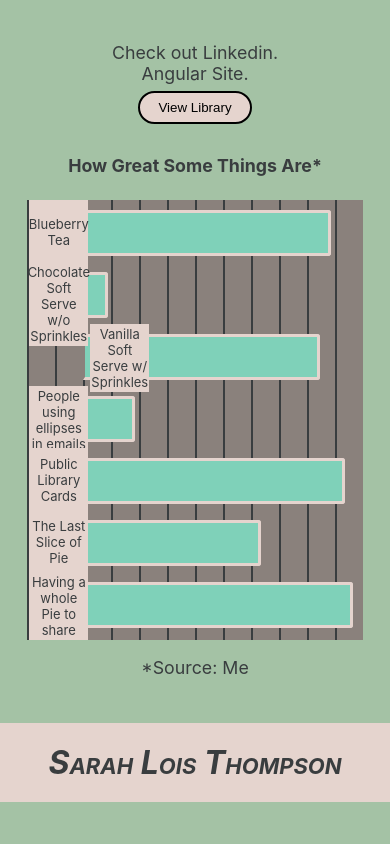
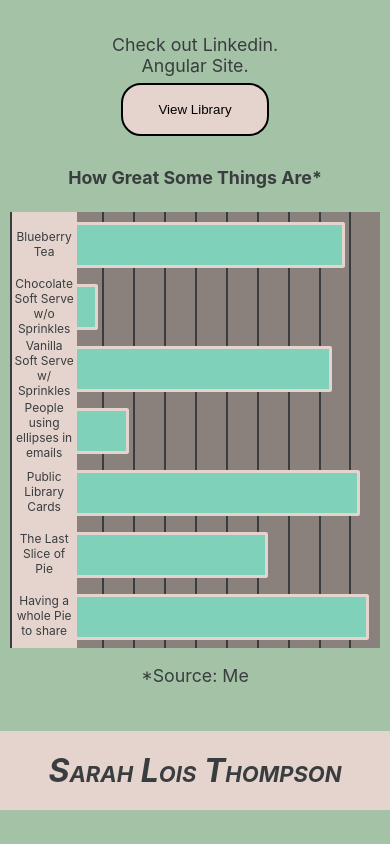
Before and after one commit to salothom/react-site, a React (Create React App) app: page / in a window 390 px wide. Built offline with nearby package versions, Linux system fonts and the light colour scheme.

Commit message:
Thompson

```diff
--- a/src/App.css
+++ b/src/App.css
@@ -322,3 +322,45 @@ float: left;
     transform: rotate(360deg);
   }
 }
+
+
+@media only screen and (max-width: 815px){
+
+  .bookImages{
+    width: 50%;
+    float: left;
+    /* margin: 5px; */
+  }
+.bookTitle{
+  font-size: 8pt;
+}
+  .bookDisplay{
+    width: 50%;
+    float: left;
+  }
+
+.bookShelf{
+  width: 50%;
+  float: left;
+}
+.dropdown{
+  width:80%;
+margin: 5px;
+}
+
+
+.mainButton{
+  padding: 17px 35px 17px 35px;
+}
+
+.label{
+  font-size: 12px;
+}
+
+.graph{
+
+  margin-left: 2.5%;
+  max-width: 95%;
+}
+
+}
```
